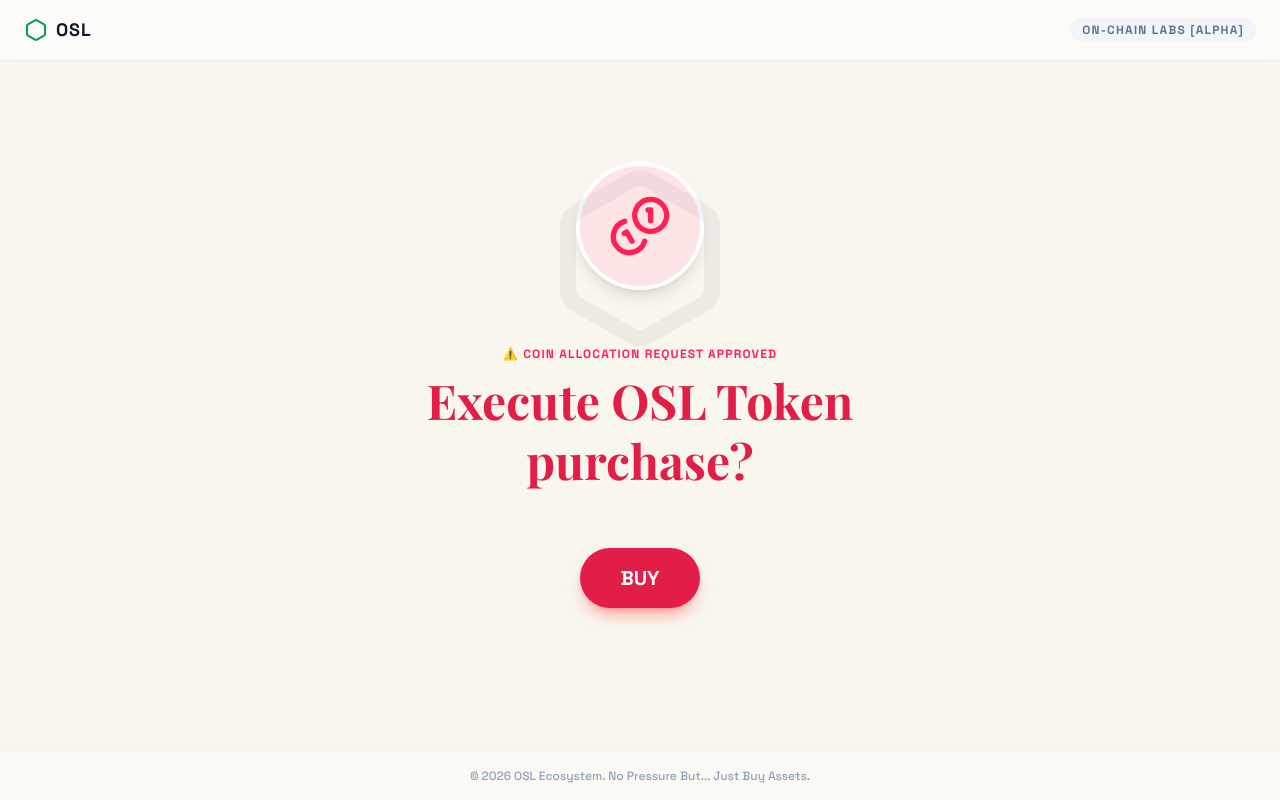
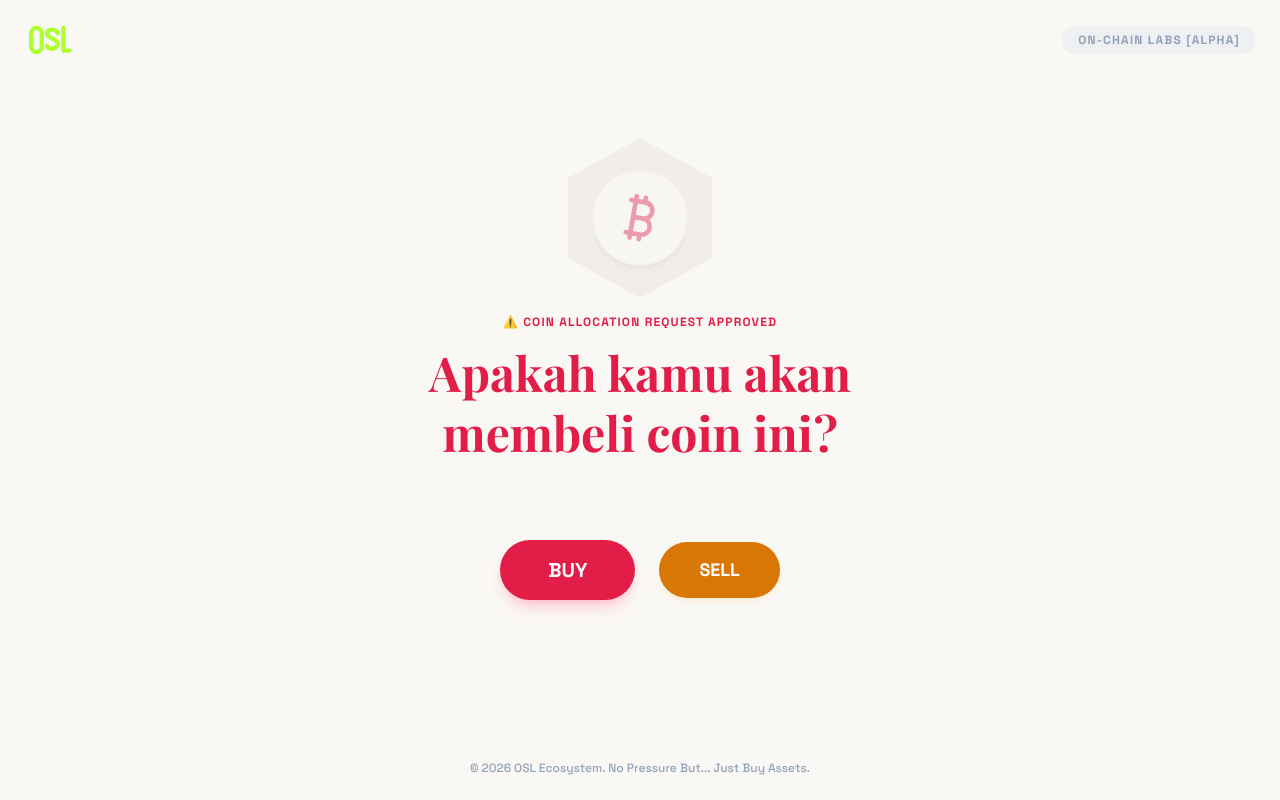
Before and after one commit to diegoxxy/osl-buy-coin, a plain HTML site: page index.html in a window 1280 px wide. Drawn offline with nearby package versions, Linux system fonts and the light colour scheme; a web font is replaced by a local one.

Commit message:
Update index.html

```diff
--- a/index.html
+++ b/index.html
@@ -1,12 +1,10 @@
 <!DOCTYPE html>
-<html lang="en">
+<html lang="id">
 <head>
     <meta charset="UTF-8">
     <meta name="viewport" content="width=device-width, initial-scale=1.0">
     <title>OSL Token Purchase</title>
-    <!-- Tailwind CSS for Quick Vibecoding -->
     <script src="https://cdn.jsdelivr.net/npm/@tailwindcss/browser@4"></script>
-    <!-- Lucide Icons for OSL Style Logo -->
     <script src="https://unpkg.com/lucide@latest"></script>
     <style>
         @import url('https://fonts.googleapis.com/css2?family=Playfair+Display:ital,wght@0,700;1,700&family=Space+Grotesk:wght@500;700&display=swap');
@@ -17,60 +15,55 @@
         .font-sans-retro {
             font-family: 'Space Grotesk', sans-serif;
         }
-        /* Smooth transition for the "Buy" button growing */
+        /* Smooth transition for the "Buy" button scaling up */
         #buyBtn {
-            transition: transform 0.2s ease, padding 0.2s ease;
+            transition: transform 0.15s cubic-bezier(0.175, 0.885, 0.32, 1.275);
+        }
+        #sellBtn {
+            transition: left 0.1s ease-out, top 0.1s ease-out;
         }
     </style>
 </head>
-<body class="bg-[#F9F6EE] min-h-screen flex flex-col justify-between font-sans-retro text-slate-800 antialiased overflow-hidden select-none">
+<body class="bg-[#FAF8F5] min-h-screen flex flex-col justify-between font-sans-retro text-slate-800 antialiased overflow-hidden select-none">
 
-    <!-- TOP BAR: OSL Branding -->
-    <header class="w-full px-6 py-4 flex justify-between items-center border-b border-slate-200/60 bg-white/50 backdrop-blur-md">
-        <div class="flex items-center gap-2">
-            <i data-lucide="hexagon" class="w-6 h-6 text-emerald-600 animate-spin-[spin_4s_linear_infinite]"></i>
-            <span class="font-bold tracking-wider text-lg text-slate-900">OSL</span>
+    <header class="w-full px-6 py-4 flex justify-between items-center bg-transparent">
+        <div class="flex items-center">
+            <svg class="w-12 h-12 text-[#ADFF2F]" viewBox="0 0 100 100" fill="none" stroke="currentColor" stroke-width="9" stroke-linecap="round" stroke-linejoin="round">
+                <rect x="15" y="25" width="22" height="50" rx="11" />
+                <path d="M70 36 C70 28, 48 24, 48 36 C48 48, 70 46, 70 58 C70 70, 48 72, 48 62" />
+                <path d="M82 25 L82 72 L95 72" />
+            </svg>
         </div>
-        <div class="text-xs uppercase tracking-widest text-slate-500 font-bold bg-slate-100 px-3 py-1 rounded-full">
-            On-Chain Labs [Alpha]
+        <div class="text-xs uppercase tracking-widest text-slate-400 font-bold bg-slate-200/50 px-4 py-1.5 rounded-full backdrop-blur-sm">
+            ON-CHAIN LABS [ALPHA]
         </div>
     </header>
 
-    <!-- MAIN CONTENT -->
-    <main class="flex-1 flex flex-col items-center justify-center p-4 text-center relative max-w-xl mx-auto w-full">
+    <main class="flex-1 flex flex-col items-center justify-center p-4 text-center relative max-w-2xl mx-auto w-full -mt-12">
 
-        <!-- Character / Mascot Placeholder -->
-        <div class="mb-6 relative">
-            <div class="w-32 h-32 bg-rose-100 rounded-full flex items-center justify-center mx-auto border-4 border-white shadow-lg animate-bounce">
-                <!-- Mascot icon replace with image if you have one -->
-                <i data-lucide="coins" class="w-16 h-16 text-rose-500"></i>
-            </div>
-            <!-- OSL Watermark Background -->
-            <div class="absolute -inset-10 opacity-5 pointer-events-none flex items-center justify-center">
-                <i data-lucide="hexagon" class="w-48 h-48 text-slate-900"></i>
+        <div class="mb-4 relative z-0">
+            <div class="w-36 h-40 bg-[#EFECE6] clip-hex flex items-center justify-center mx-auto opacity-80 shadow-sm relative">
+                <div class="w-24 h-24 bg-white rounded-full flex items-center justify-center shadow-md border border-rose-100 animate-pulse">
+                    <i data-lucide="bitcoin" class="w-14 h-14 text-[#E11D48]"></i>
+                </div>
             </div>
         </div>
 
-        <!-- Sub-header -->
-        <p class="text-xs font-bold tracking-widest text-rose-500 uppercase mb-2">
+        <p class="text-xs font-bold tracking-widest text-[#E11D48] uppercase mb-3 flex items-center gap-1">
             ⚠️ COIN ALLOCATION REQUEST APPROVED
         </p>
 
-        <!-- Main Question (Retro Serif Style from image_be860a.png) -->
-        <h1 class="font-serif-retro text-4xl md:text-5xl text-[#E11D48] leading-tight font-bold px-4 mb-12">
-            Execute OSL Token purchase?
+        <h1 class="font-serif-retro text-4xl md:text-5xl text-[#E11D48] leading-tight font-bold px-4 mb-12 max-w-xl">
+            Apakah kamu akan membeli coin ini?
         </h1>
 
-        <!-- BUTTONS CONTAINER -->
-        <div class="flex items-center justify-center gap-6 w-full min-h-[80px] relative" id="buttonContainer">
+        <div class="flex items-center justify-center gap-6 w-full min-h-[120px] relative" id="actionZone">
 
-            <!-- BUY BUTTON (The Only Choice) -->
-            <button id="buyBtn" onclick="handleBuyClick()" class="bg-[#E11D48] hover:bg-[#BE123C] text-white font-bold text-xl px-10 py-4 rounded-full shadow-lg shadow-rose-500/30 cursor-pointer active:scale-95 z-10">
+            <button id="buyBtn" onclick="handleBuyClick()" class="bg-[#E11D48] hover:bg-[#BE123C] text-white font-bold text-xl px-12 py-4 rounded-full shadow-lg shadow-rose-500/20 cursor-pointer active:scale-95 z-20">
                 BUY
             </button>
 
-            <!-- SELL BUTTON (The Runner) -->
-            <button id="sellBtn" class="absolute bg-[#D97706] text-white font-bold text-lg px-8 py-3.5 rounded-full shadow-lg shadow-amber-500/20 transition-all duration-100 ease-out cursor-default">
+            <button id="sellBtn" class="bg-[#D97706] hover:bg-[#B45309] text-white font-bold text-lg px-10 py-3.5 rounded-full shadow-md shadow-amber-500/10 z-30 transition-all duration-75">
                 SELL
             </button>
 
@@ -78,63 +71,72 @@
 
     </main>
 
-    <!-- FOOTER -->
-    <footer class="w-full py-4 text-center text-xs text-slate-400 border-t border-slate-200/40 bg-white/30">
+    <footer class="w-full py-6 text-center text-xs text-slate-400 font-medium">
         &copy; 2026 OSL Ecosystem. No Pressure But... Just Buy Assets.
     </footer>
 
-    <!-- INTERACTION SCRIPT -->
     <script>
-        // Initialize Lucide Icons
+        // Init Lucide Vector Icons
         lucide.createIcons();
 
         const sellBtn = document.getElementById('sellBtn');
         const buyBtn = document.getElementById('buyBtn');
-        const container = document.getElementById('buttonContainer');
 
         let buyScale = 1;
 
-        // Function to move the SELL button randomly within safe boundaries
-        function runAway() {
-            // Get viewport boundaries to avoid button flying off-screen completely
-            const padding = 40;
+        // Function to move the SELL button away instantly
+        function teleportSellButton(e) {
+            // Safe boundaries inside the visible viewport
+            const padding = 50;
             const maxX = window.innerWidth - sellBtn.offsetWidth - padding;
             const maxY = window.innerHeight - sellBtn.offsetHeight - padding;
 
-            // Generate random positions across the screen
-            const randomX = Math.max(padding, Math.floor(Math.random() * maxX));
-            const randomY = Math.max(padding, Math.floor(Math.random() * maxY));
+            // Randomize coordinate points
+            let randomX = Math.max(padding, Math.floor(Math.random() * maxX));
+            let randomY = Math.max(padding, Math.floor(Math.random() * maxY));
 
-            // Switch to fixed positioning after first trigger to move anywhere on screen
+            // Anti-overlap: ensure it doesn't accidentally teleport right onto the BUY button
+            const buyRect = buyBtn.getBoundingClientRect();
+            if (randomX > buyRect.left - 40 && randomX < buyRect.right + 40 &&
+                randomY > buyRect.top - 40 && randomY < buyRect.bottom + 40) {
+                randomX += 150;
+                randomY += 150;
+            }
+
+            // Apply style transformations
             sellBtn.style.position = 'fixed';
             sellBtn.style.left = `${randomX}px`;
             sellBtn.style.top = `${randomY}px`;
             sellBtn.style.margin = '0';
 
-            // Make the BUY button bigger every time they try to click SELL
-            buyScale += 0.15;
+            // Increase BUY button size to make it unmissable
+            buyScale += 0.2;
             buyBtn.style.transform = `scale(${buyScale})`;
         }
 
-        // Trigger on both Mouse Hover and Touch for Mobile support
-        sellBtn.addEventListener('mouseenter', runAway);
-        sellBtn.addEventListener('mouseover', runAway);
+        // Mouse & Touch triggers for maximum responsiveness
+        sellBtn.addEventListener('mouseenter', teleportSellButton);
+        sellBtn.addEventListener('mouseover', teleportSellButton);
         sellBtn.addEventListener('touchstart', (e) => {
-            e.preventDefault(); // Prevents accidental click on mobile
-            runAway();
+            e.preventDefault(); // Block click triggers on mobile devices
+            teleportSellButton();
         });
 
-        // What happens when they successfully click BUY
+        // Handle BUY trigger
         function handleBuyClick() {
-            alert('🎉 Transaction Successful! Welcome to the OSL Alpha Clan.');
-            // Optional Reset
+            alert('🎉 Transaksi Berhasil! Welcome to the OSL Alpha Clan.');
+            // Reset to default state
             buyScale = 1;
             buyBtn.style.transform = `scale(1)`;
-            sellBtn.style.position = 'absolute';
-            sellBtn.style.left = 'auto';
-            sellBtn.style.top = 'auto';
-            sellBtn.style.margin = 'auto';
+            sellBtn.style.position = 'static';
+            sellBtn.style.margin = '0';
         }
     </script>
+
+    <style>
+        .clip-hex {
+            clip-path: polygon(50% 0%, 100% 25%, 100% 75%, 50% 100%, 0% 75%, 0% 25%);
+        }
+    </style>
 </body>
 </html>
```
